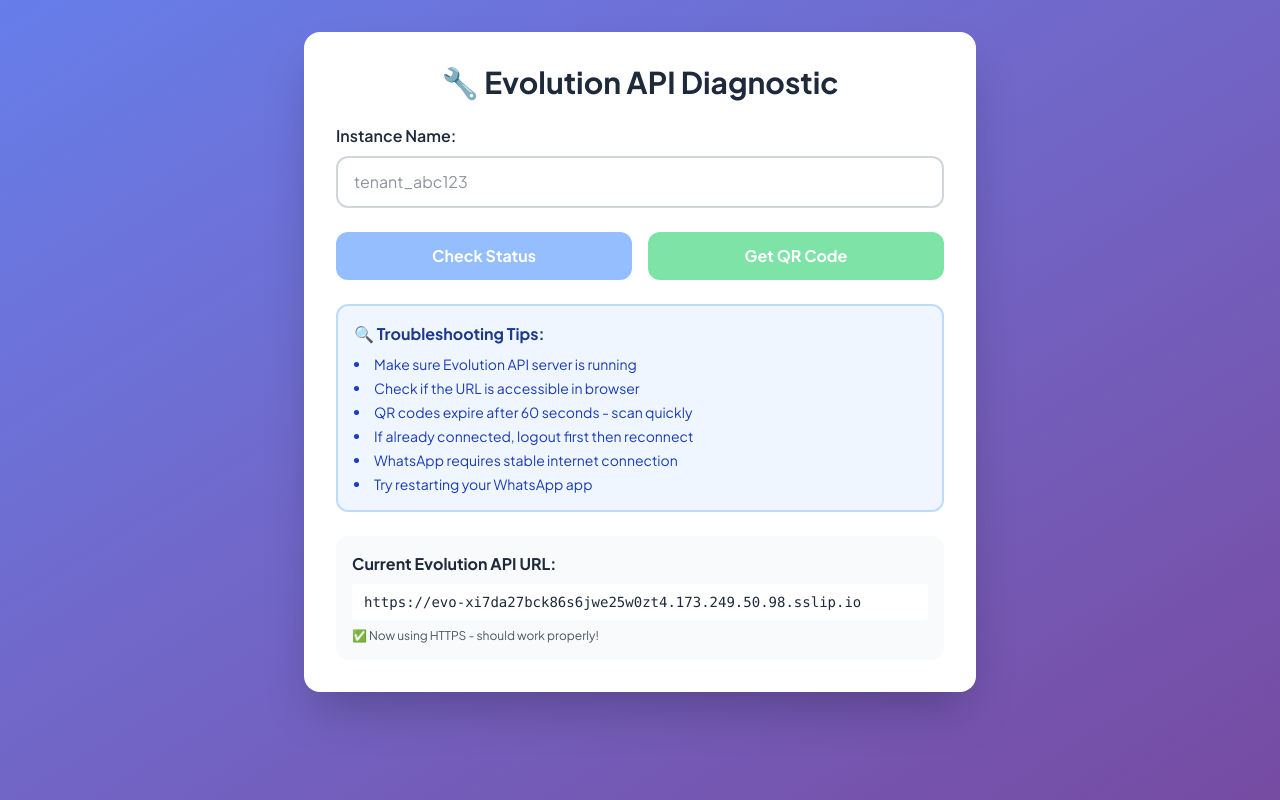
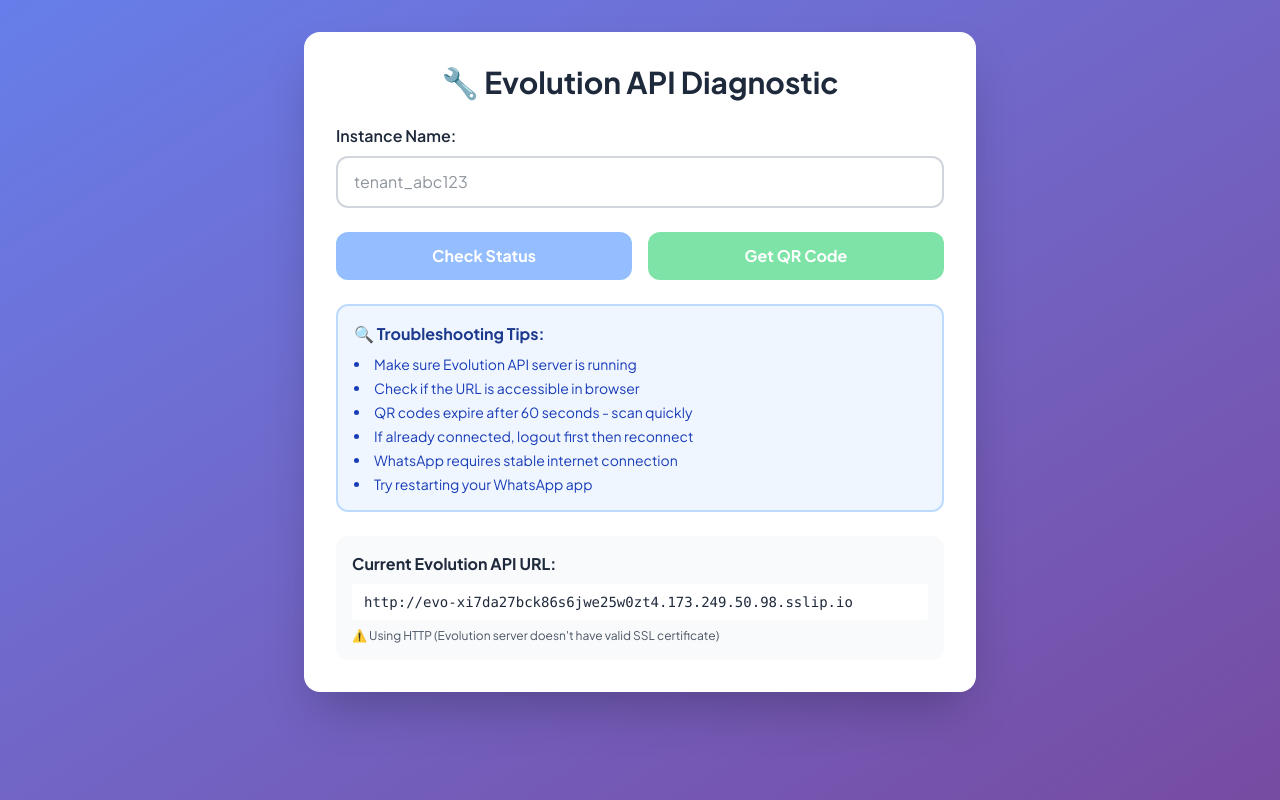
Before and after one commit to cypjessy/whatsappchapchap, a Next.js app: page /debug-evolution in a window 1280 px wide. Built offline with nearby package versions, Linux system fonts and the light colour scheme; no server answers.

Commit message:
fix: change Evolution API URLs from HTTPS to HTTP (server doesn't have valid SSL cert)

```diff
--- a/src/app/(auth)/register/page.tsx
+++ b/src/app/(auth)/register/page.tsx
@@ -154,9 +154,9 @@ export default function RegisterPage() {
     });
 
     const tenantUpdate = {
-      evolutionServerUrl: data?.evolutionUrl || "https://evo-xi7da27bck86s6jwe25w0zt4.173.249.50.98.sslip.io",
+      evolutionServerUrl: data?.evolutionUrl || "http://evo-xi7da27bck86s6jwe25w0zt4.173.249.50.98.sslip.io",
       evolutionInstanceId: data?.instanceId || instanceName,
-      evolutionApiUrl: data?.evolutionUrl || "https://evo-xi7da27bck86s6jwe25w0zt4.173.249.50.98.sslip.io",
+      evolutionApiUrl: data?.evolutionUrl || "http://evo-xi7da27bck86s6jwe25w0zt4.173.249.50.98.sslip.io",
       evolutionApiKey: data?.evolutionKey || "",
       evolutionUUID: data?.evolutionUUID || "",
       whatsappInstanceId: data?.instanceId || instanceName,
--- a/src/app/debug-evolution/page.tsx
+++ b/src/app/debug-evolution/page.tsx
@@ -149,10 +149,10 @@ export default function EvolutionDiagnostic() {
           <div className="bg-gray-50 rounded-xl p-4">
             <h3 className="font-bold mb-2">Current Evolution API URL:</h3>
             <code className="text-sm bg-white px-3 py-2 rounded block break-all">
-              https://evo-xi7da27bck86s6jwe25w0zt4.173.249.50.98.sslip.io
+              http://evo-xi7da27bck86s6jwe25w0zt4.173.249.50.98.sslip.io
             </code>
             <p className="text-xs text-gray-600 mt-2">
-              ✅ Now using HTTPS - should work properly!
+              ⚠️ Using HTTP (Evolution server doesn't have valid SSL certificate)
             </p>
           </div>
         </div>
--- a/src/components/WhatsAppConnect.tsx
+++ b/src/components/WhatsAppConnect.tsx
@@ -184,7 +184,7 @@ export default function WhatsAppConnect({ instanceName, onConnected, autoStart =
       console.log('Calling onConnected with evolutionKey:', actualApiKey, 'UUID:', evolutionUUID);
       onConnected({
         instanceId: instanceName,
-        evolutionUrl: "https://evo-xi7da27bck86s6jwe25w0zt4.173.249.50.98.sslip.io",
+        evolutionUrl: "http://evo-xi7da27bck86s6jwe25w0zt4.173.249.50.98.sslip.io",
         evolutionKey: actualApiKey,
         evolutionUUID: evolutionUUID
       });
@@ -258,7 +258,7 @@ export default function WhatsAppConnect({ instanceName, onConnected, autoStart =
     setFetchedApiKey(actualApiKey);
     setApiKeyFetched(true);
 
-    const evolutionUrl = "https://evo-xi7da27bck86s6jwe25w0zt4.173.249.50.98.sslip.io";
+    const evolutionUrl = "http://evo-xi7da27bck86s6jwe25w0zt4.173.249.50.98.sslip.io";
 
     console.log('Sending to onConnected:', { evolutionKey: actualApiKey, evolutionUUID });
 
--- a/src/lib/evolution.tsx
+++ b/src/lib/evolution.tsx
@@ -15,7 +15,7 @@ async function getEvolutionConfig() {
     return cachedApiConfig;
   } catch {
     return {
-      apiUrl: "https://evo-xi7da27bck86s6jwe25w0zt4.173.249.50.98.sslip.io",
+      apiUrl: "http://evo-xi7da27bck86s6jwe25w0zt4.173.249.50.98.sslip.io",
       apiKey: "lhnGSMQrQmC54PyPUBqILuWWeau20gDn"
     };
   }
```
